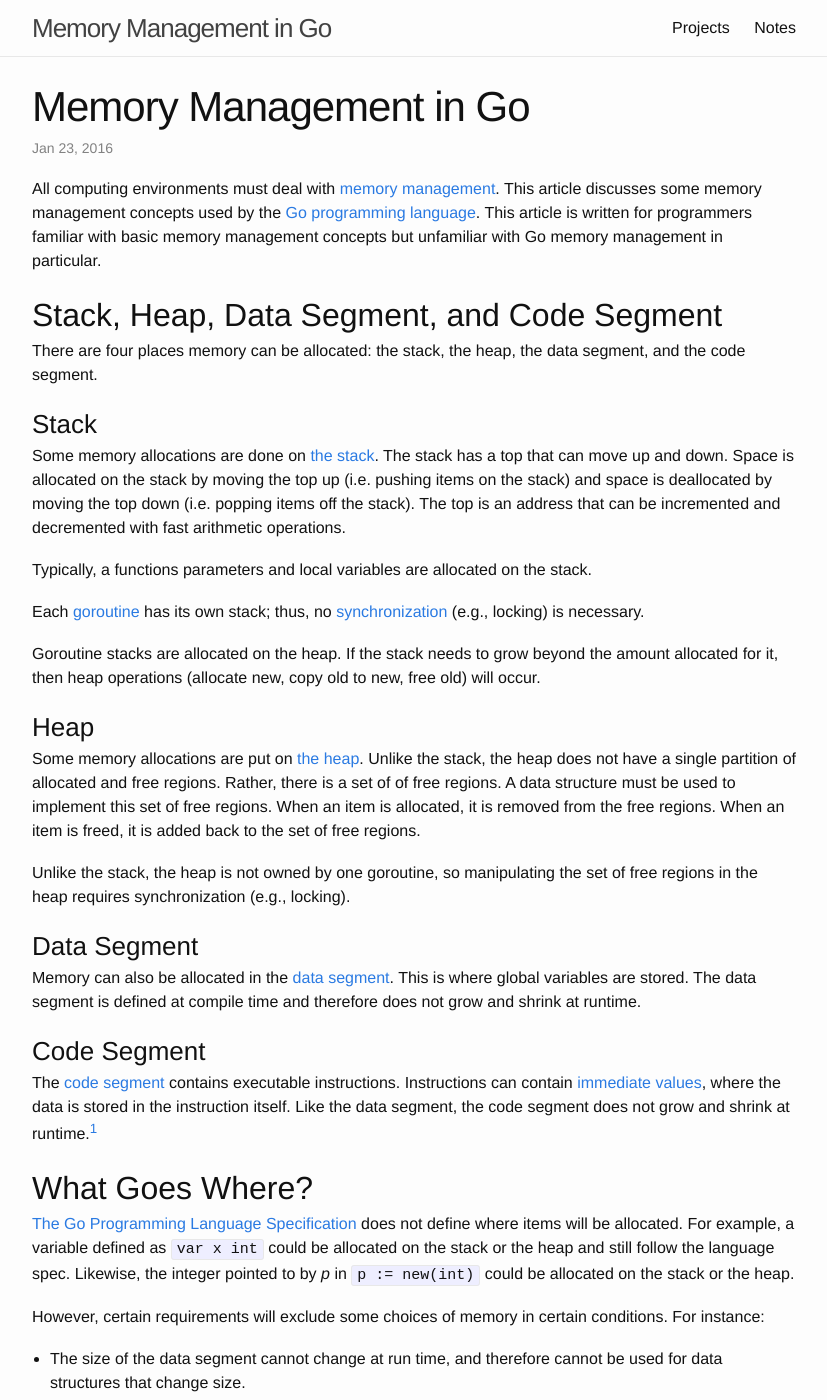
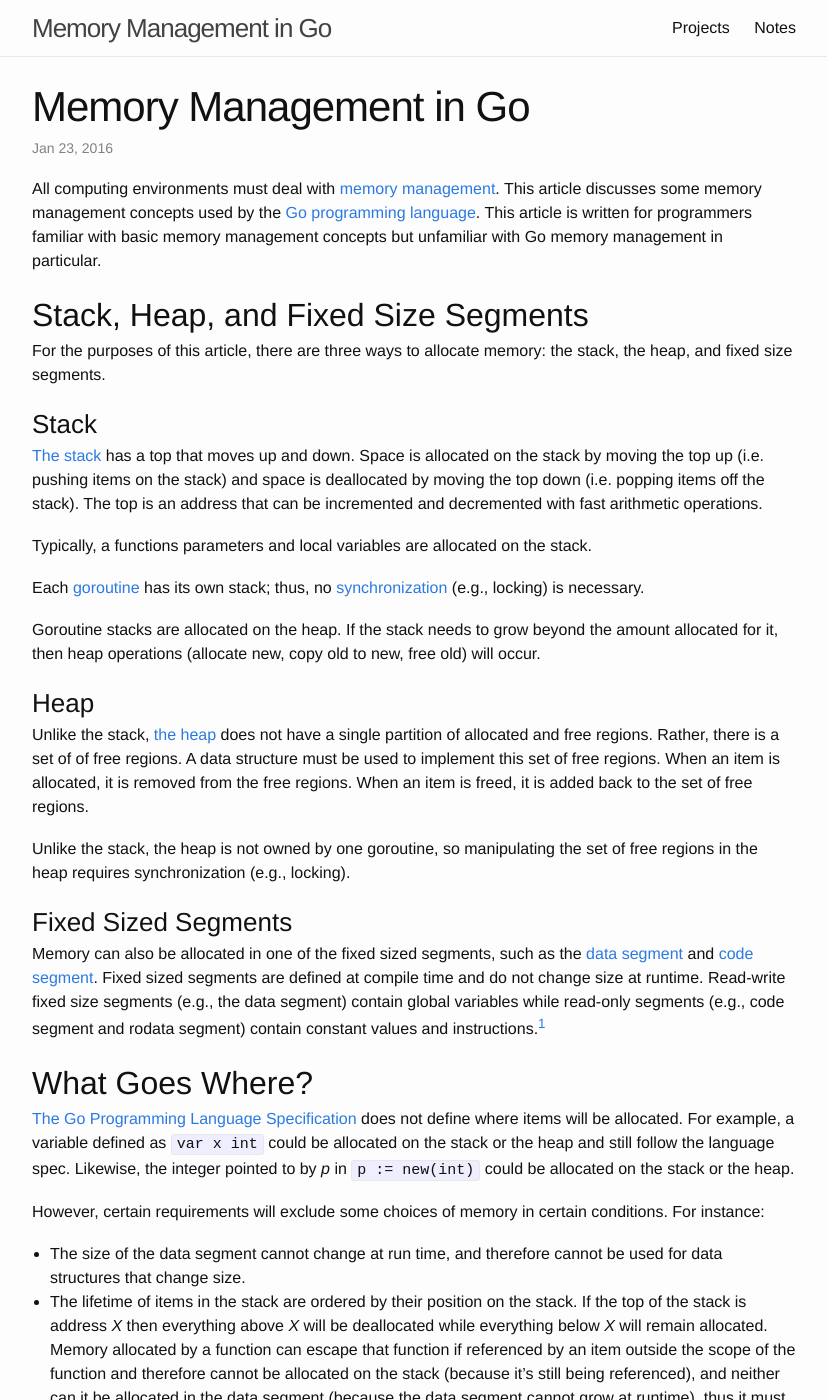
Before and after one commit to drichardson/dougrichardson.us, a Jekyll site: the page built from site/_posts/2016-01-23-go-memory-allocations.markdown, in a window 1280 px wide and 1400 px high. Shown: the whole window, without its empty margins (226-1053 px from the left). Built offline with Jekyll 4.4.1, drawn with Linux system fonts in a browser that asks for light colours.

Commit message:
simplify fixed sized segments

```diff
--- a/site/_posts/2016-01-23-go-memory-allocations.markdown
+++ b/site/_posts/2016-01-23-go-memory-allocations.markdown
@@ -7,12 +7,12 @@
 This article is written for programmers familiar with basic memory management concepts
 but unfamiliar with Go memory management in particular.
 
-# Stack, Heap, Data Segment, and Code Segment
-There are four places memory can be allocated: the stack, the heap, the data segment, and the code segment.
+# Stack, Heap, and Fixed Size Segments
+For the purposes of this article, there are three ways to allocate memory: the stack, the heap, and fixed size segments.
 
 ## Stack
-Some memory allocations are done on [the stack](https://en.wikipedia.org/wiki/Stack-based_memory_allocation).
-The stack has a top that can move up and down. Space is allocated on the stack by moving the
+[The stack](https://en.wikipedia.org/wiki/Stack-based_memory_allocation) has a top that moves up and down.
+Space is allocated on the stack by moving the
 top up (i.e. pushing items on the stack) and space is deallocated by moving the top down
 (i.e. popping items off the stack). The top is an address that can be incremented and
 decremented with fast arithmetic operations.
@@ -27,8 +27,8 @@
 then heap operations (allocate new, copy old to new, free old) will occur.
 
 ## Heap
-Some memory allocations are put on [the heap](https://en.wikipedia.org/wiki/Memory_management#DYNAMIC).
-Unlike the stack, the heap does not have a single partition of allocated and free regions.
+Unlike the stack, [the heap](https://en.wikipedia.org/wiki/Memory_management#DYNAMIC)
+does not have a single partition of allocated and free regions.
 Rather, there is a set of of free regions. A data structure must be used to implement this
 set of free regions. When an item is allocated, it is removed from the free regions. When an item
 is freed, it is added back to the set of free regions.
@@ -36,15 +36,14 @@
 Unlike the stack, the heap is not owned by one goroutine, so manipulating the set of free regions
 in the heap requires synchronization (e.g., locking).
 
-## Data Segment
-Memory can also be allocated in the [data segment](https://en.wikipedia.org/wiki/Data_segment). This
-is where global variables are stored. The data segment is defined at compile time and therefore does not grow
-and shrink at runtime.
+## Fixed Sized Segments
+Memory can also be allocated in one of the fixed sized segments, such as the
+[data segment](https://en.wikipedia.org/wiki/Data_segment)
+and
+[code segment](https://en.wikipedia.org/wiki/Code_segment). Fixed sized segments are defined at compile
+time and do not change size at runtime. Read-write fixed size segments (e.g., the data segment) contain global variables
+while read-only segments (e.g., code segment and rodata segment) contain constant values and instructions.[^2]
 
-## Code Segment
-The [code segment](https://en.wikipedia.org/wiki/Code_segment) contains executable instructions. Instructions
-can contain [immediate values](https://en.wikichip.org/wiki/immediate_value), where the data is stored
-in the instruction itself. Like the data segment, the code segment does not grow and shrink at runtime.[^2]
 
 # What Goes Where?
 [The Go Programming Language Specification](https://golang.org/ref/spec) does not define
```
